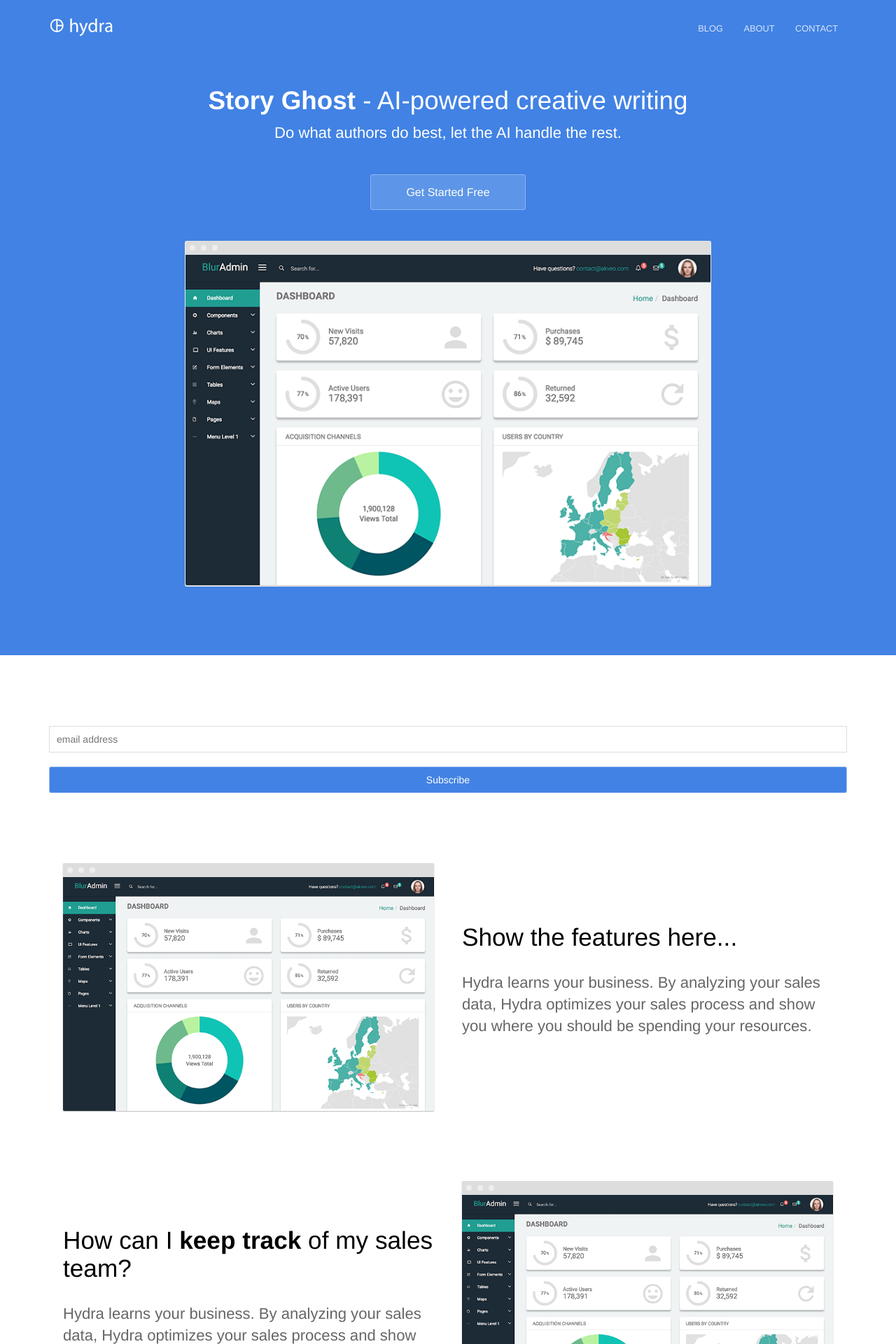
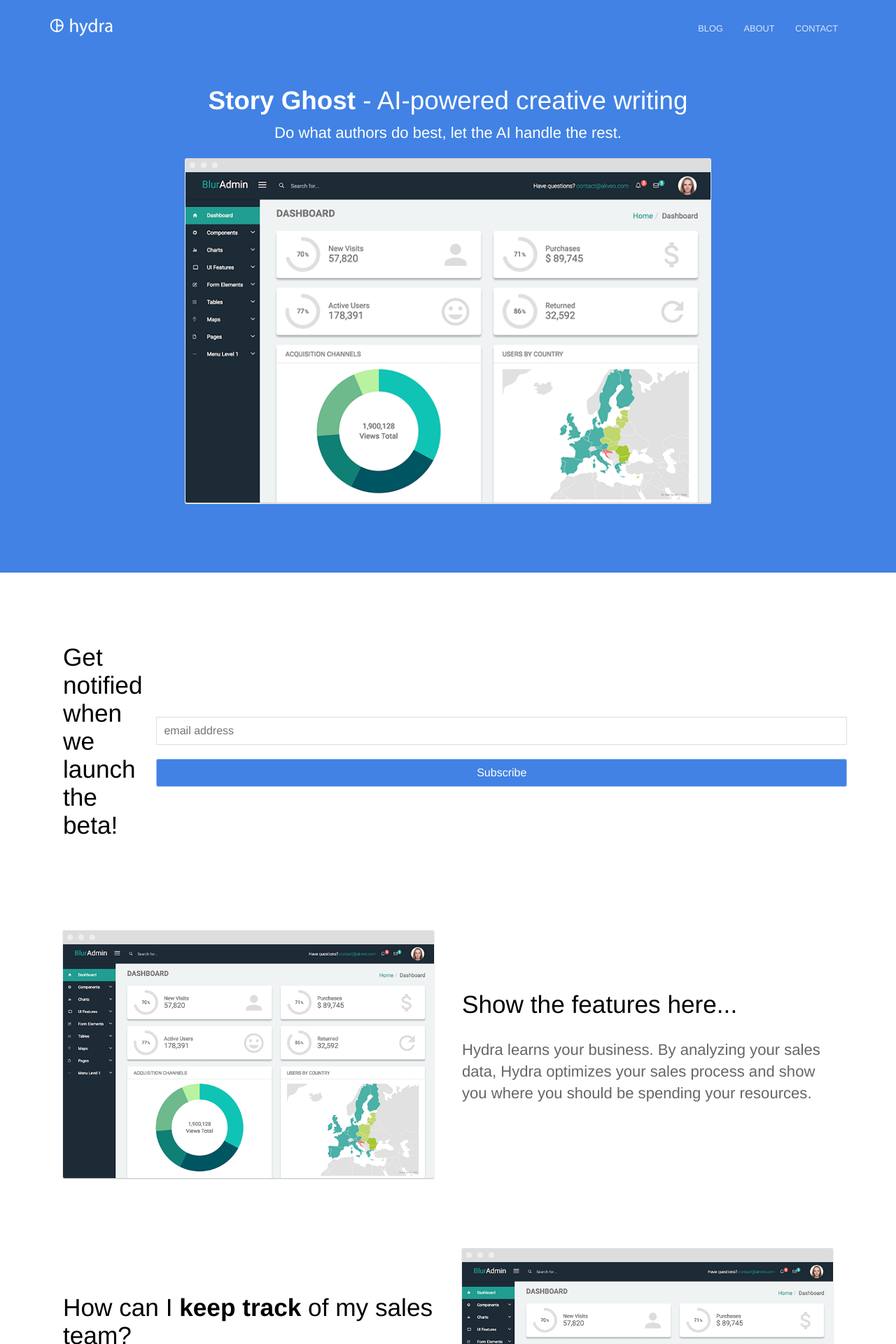
Before and after one commit to headchem/story-ghost, a Jekyll site: the page built from index.html, in a window 1280 px wide. Shown: the top 1920 px of the page at 70% size. Built offline with Jekyll 4.4.1, drawn with Linux system fonts in a browser that asks for light colours; comment, search, counter and statistics services are not loaded.

Commit message:
Update index.html

```diff
--- a/index.html
+++ b/index.html
@@ -6,7 +6,7 @@
 	<div class="text-container">
 		<h1 class="editable"><strong>Story Ghost</strong> - AI-powered creative writing</h1>
 		<p class="subtext editable">Do what authors do best, let the AI handle the rest.</p>
-		<div class="cta button alt"><a href="{{ site.baseurl }}/sign-up/">Get Started Free</a></div>
+		<!-- <div class="cta button alt"><a href="{{ site.baseurl }}/sign-up/">Get Started Free</a></div> -->
 		<div>
 			<img src="{{ site.baseurl }}/images/dashboard.png" alt="Screenshot" class="screenshot editable" />
 		</div>
@@ -17,10 +17,15 @@
 
 	<section>
 		<div class="container flex">
+
+			<div class="text editable">
+				<h2>Get notified when we launch the beta!</h2>
+			</div>
+
 			<!-- Begin Mailchimp Signup Form -->
 <link href="//cdn-images.mailchimp.com/embedcode/horizontal-slim-10_7.css" rel="stylesheet" type="text/css">
 <style type="text/css">
-	#mc_embed_signup{background:#fff; clear:left; font:14px Helvetica,Arial,sans-serif; width:100%;}
+	#mc_embed_signup{background:#fff; clear:left; font:100% Helvetica,Arial,sans-serif; width:100%;}
 	/* Add your own Mailchimp form style overrides in your site stylesheet or in this style block.
 	   We recommend moving this block and the preceding CSS link to the HEAD of your HTML file. */
 </style>
```
